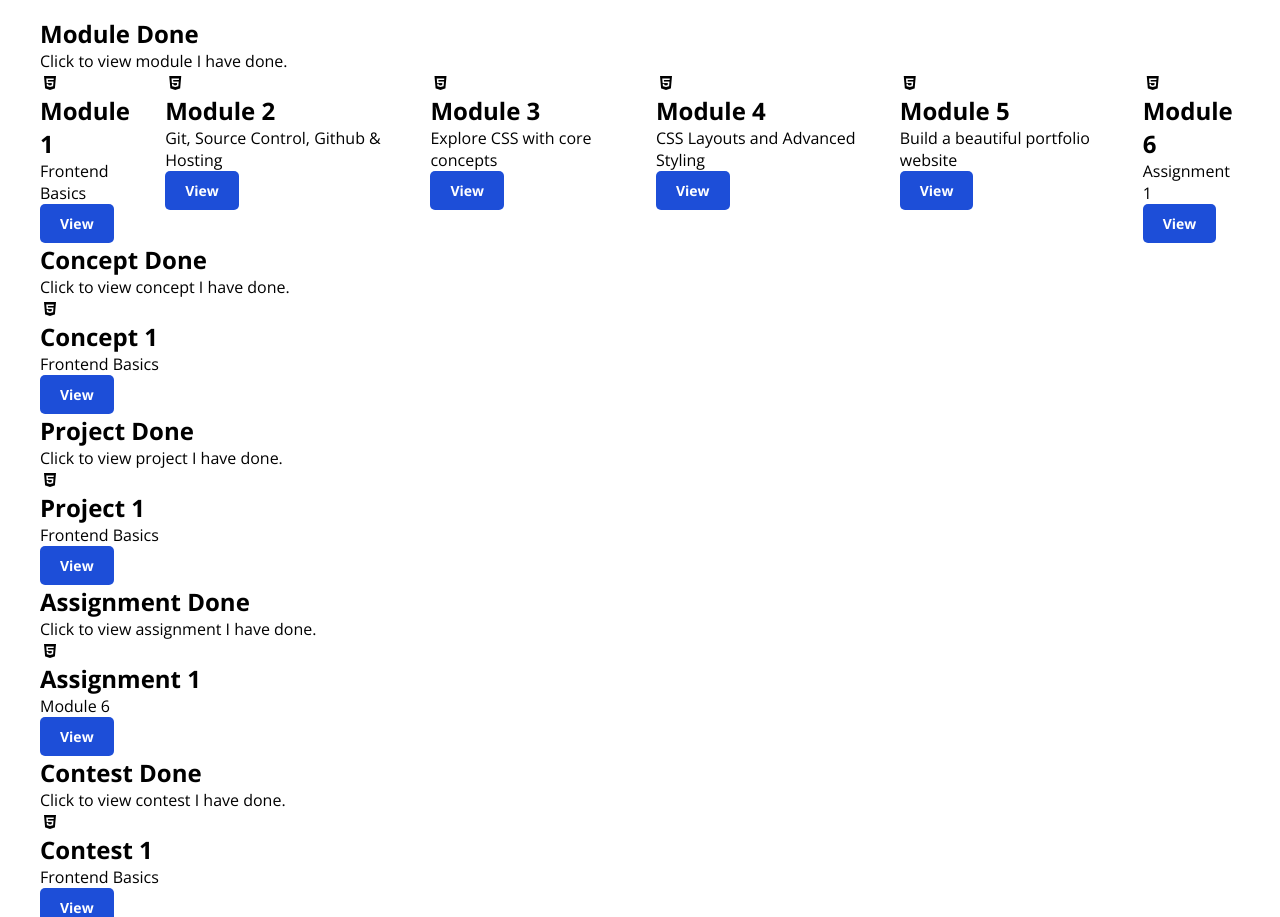
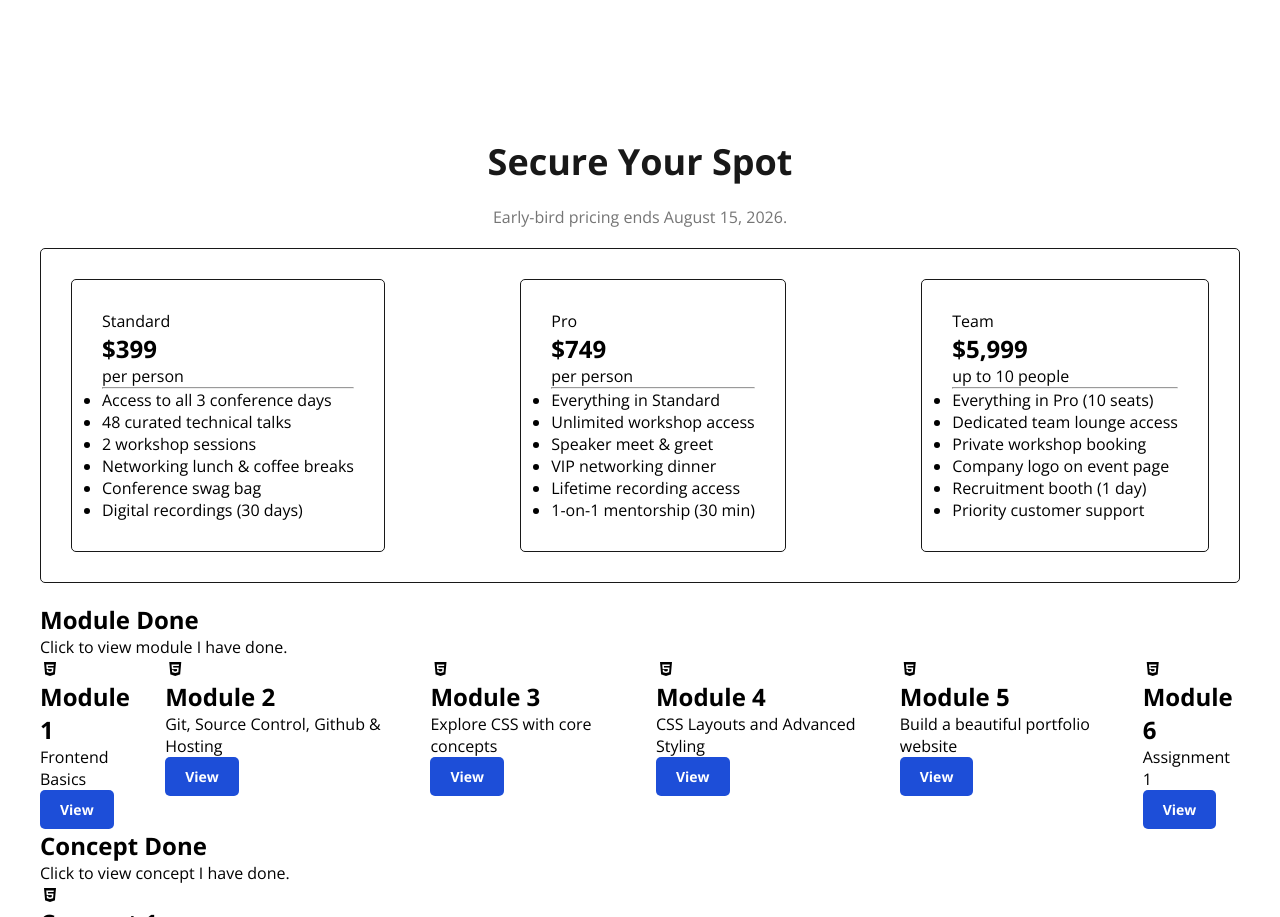
Before and after one commit to myalaminonline/neptune, a plain HTML site: page 6_1_conf2026.html in a window 1280 px wide. Shown: the part 1713-2630 px from the top of the page. Drawn offline with nearby package versions, Linux system fonts and the light colour scheme.

```diff
--- a/6_1_conf2026.html
+++ b/6_1_conf2026.html
@@ -53,7 +53,8 @@
                 <div class="hero-group flex">
                     <div class="hero-text">
                         <h2>Code. <em>Connect.</em> Create</h2>
-                        <p>Join 4,000+ engineers, founders, and builders at the premier developer conference of 2026. Three days of cutting-edge talks, hands-on workshops, and meaningful connections.</p>
+                        <p>Join 4,000+ engineers, founders, and builders at the premier developer conference of 2026.
+                            Three days of cutting-edge talks, hands-on workshops, and meaningful connections.</p>
                         <div class="hero-button">
                             <a href=""><button class="button">Register Now</button></a>
                         </div>
@@ -91,6 +92,62 @@
                             <p class="speaker-bottom-card-p-1">Security</p>
                             <p class="speaker-bottom-card-p-2">Mustafa Suleyman</p>
                             <p class="speaker-bottom-card-p-3">CEO of Microsoft AI</p>
+                        </div>
+                    </div>
+                </div>
+            </div>
+        </section>
+        <section class="price-root">
+            <div class="price-parent container">
+                <div class="price-group">
+                    <div class="price-top">
+                        <h2>Secure Your Spot</h2>
+                        <p>Early-bird pricing ends August 15, 2026.</p>
+                    </div>
+                    <div class="price-bottom">
+                        <div class="price-bottom-card flex">
+                            <div class="price-bottom-card-solid">
+                                <p>Standard</p>
+                                <h2>$399</h2>
+                                <p>per person</p>
+                                <hr>
+                                <ul>
+                                    <li>Access to all 3 conference days</li>
+                                    <li>48 curated technical talks</li>
+                                    <li>2 workshop sessions</li>
+                                    <li>Networking lunch & coffee breaks</li>
+                                    <li>Conference swag bag</li>
+                                    <li>Digital recordings (30 days)</li>
+                                </ul>
+                            </div>
+                            <div class="price-bottom-card-outline">
+                                <p>Pro</p>
+                                <h2>$749</h2>
+                                <p>per person</p>
+                                <hr>
+                                <ul>
+                                    <li>Everything in Standard</li>
+                                    <li>Unlimited workshop access</li>
+                                    <li>Speaker meet & greet</li>
+                                    <li>VIP networking dinner</li>
+                                    <li>Lifetime recording access</li>
+                                    <li>1-on-1 mentorship (30 min)</li>
+                                </ul>
+                            </div>
+                            <div class="price-bottom-card-solid">
+                                <p>Team</p>
+                                <h2>$5,999</h2>
+                                <p>up to 10 people</p>
+                                <hr>
+                                <ul>
+                                    <li>Everything in Pro (10 seats)</li>
+                                    <li>Dedicated team lounge access</li>
+                                    <li>Private workshop booking</li>
+                                    <li>Company logo on event page</li>
+                                    <li>Recruitment booth (1 day)</li>
+                                    <li>Priority customer support</li>
+                                </ul>
+                            </div>
                         </div>
                     </div>
                 </div>
--- a/styles/conf2026.css
+++ b/styles/conf2026.css
@@ -215,6 +215,94 @@
     font-weight: 400;
     color: #575757;
 }
+
+
+
+/* price style */
+.price-root {
+    background-color: white;
+    margin-top: 100px;
+}
+
+.price-parent {
+    background-color: white;
+}
+
+.price-group {
+    background-color: white;
+}
+
+.price-top {
+    background-color: white;
+    padding: 0 200px;
+    text-align: center;
+}
+
+.price-top h2 {
+    background-color: white;
+    padding: 20px 0;
+    font-size: 36px;
+    font-weight: 700;
+    color: #181818;
+}
+
+.price-top p {
+    background-color: white;
+    padding: 0;
+    font-size: 16px;
+    font-weight: 400;
+    color: #757575
+}
+
+.price-bottom {
+    background-color: white;
+    padding: 20px 0;
+}
+
+.price-bottom-card {
+    background-color: white;
+    padding: 30px;
+    border: 1px solid #181818;
+    border-radius: 5px;
+}
+
+.price-bottom-card-solid{
+    background-color: white;
+    padding: 30px;
+    border: 1px solid #181818;
+    border-radius: 5px;
+
+}
+
+.price-bottom-card-outline{
+    background-color: white;
+    padding: 30px;
+    border: 1px solid #181818;
+    border-radius: 5px;
+
+}
+
+.what-i-do-bottom-card img {
+    padding: 5px;
+}
+
+.what-i-do-bottom-card h2 {
+    background-color: white;
+    padding: 10px 0;
+    font-size: 16px;
+    font-weight: 700;
+    color: #181818;
+}
+
+.what-i-do-bottom-card p {
+    background-color: white;
+    padding: 10px 50px 0px 0;
+    font-size: 14px;
+    font-weight: 400;
+    color: #757575;
+}
+
+
 
 
 
```
